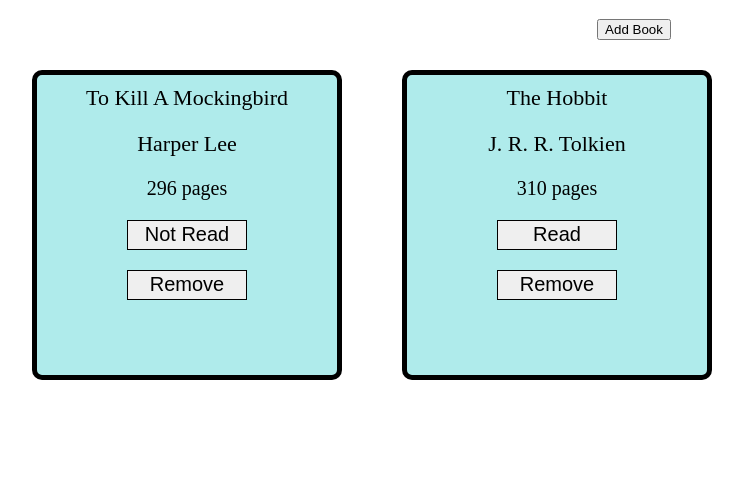
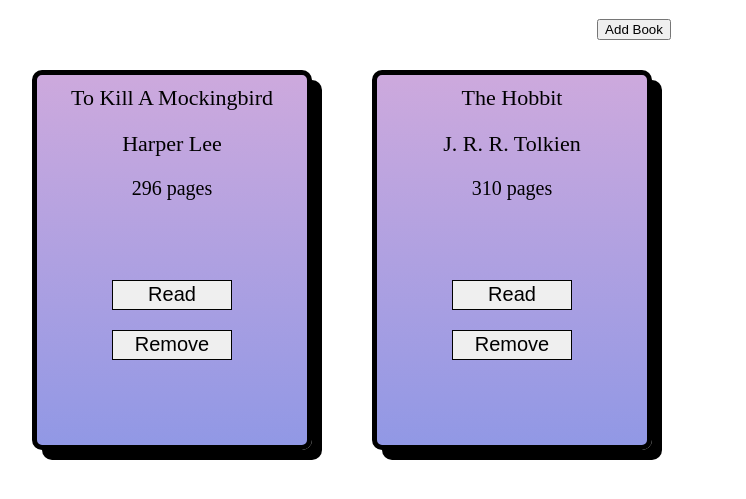
Before and after one commit to stsui1129/library, a plain HTML site: page index.html in a window 1280 px wide. Shown: the part 61-560 px from the top of the page, without its empty margins (6-752 px from the left). Drawn offline with Linux system fonts and the light colour scheme.

Commit message:
added some CSS, fixed some codes

```diff
--- a/script.js
+++ b/script.js
@@ -1,7 +1,7 @@
 let myLibrary = []; //create an empty array
 
-let book1 = new Book("To Kill A Mockingbird", "Harper Lee", "296", false);
-let book2 = new Book("The Hobbit", "J. R. R. Tolkien", "310", true);
+let book1 = new Book("To Kill A Mockingbird", "Harper Lee", "296", "Not Read");
+let book2 = new Book("The Hobbit", "J. R. R. Tolkien", "310", "Read");
 myLibrary.push(book1);
 myLibrary.push(book2);
 
@@ -14,6 +14,10 @@ function Book(title, author, pages, read) {
         return `${this.title} by ${this.author}, ${this.pages}, ${this.read}`;
     }
 }
+
+console.log(book1.title);
+console.log(myLibrary[0].title);
+console.log(book1.info());
 
 function addBookToLibrary() {
     const title = document.getElementById('title').value;
@@ -124,7 +128,3 @@ function toggleModal() {
 }
 
 renderLibrary();
-
-console.log(book1.title);
-console.log(book1.read);
-console.log(book1.info); //not working?
--- a/style.css
+++ b/style.css
@@ -19,11 +19,12 @@ h1 {
   align-items: center;
   border: 5px solid black;
   border-radius: 10px;
-  height: 280px;
-  width: 280px;
+  height: 350px;
+  width: 250px;
   padding: 10px;
   margin: 30px;
-  background-color: rgba(96, 216, 216, 0.5);
+  box-shadow: 10px 10px;
+  background: linear-gradient(#cda9dd, #9198e5);
 }
 
 .title-div {
@@ -45,6 +46,7 @@ h1 {
   font-size: 20px;
   height: 30px;
   width: 120px;
+  margin-top: 60px;
   margin-bottom: 20px;
   border: solid 1px black;
 }
```
Also changed, not shown: index.html (+0 -1 lines), 1 other file.
